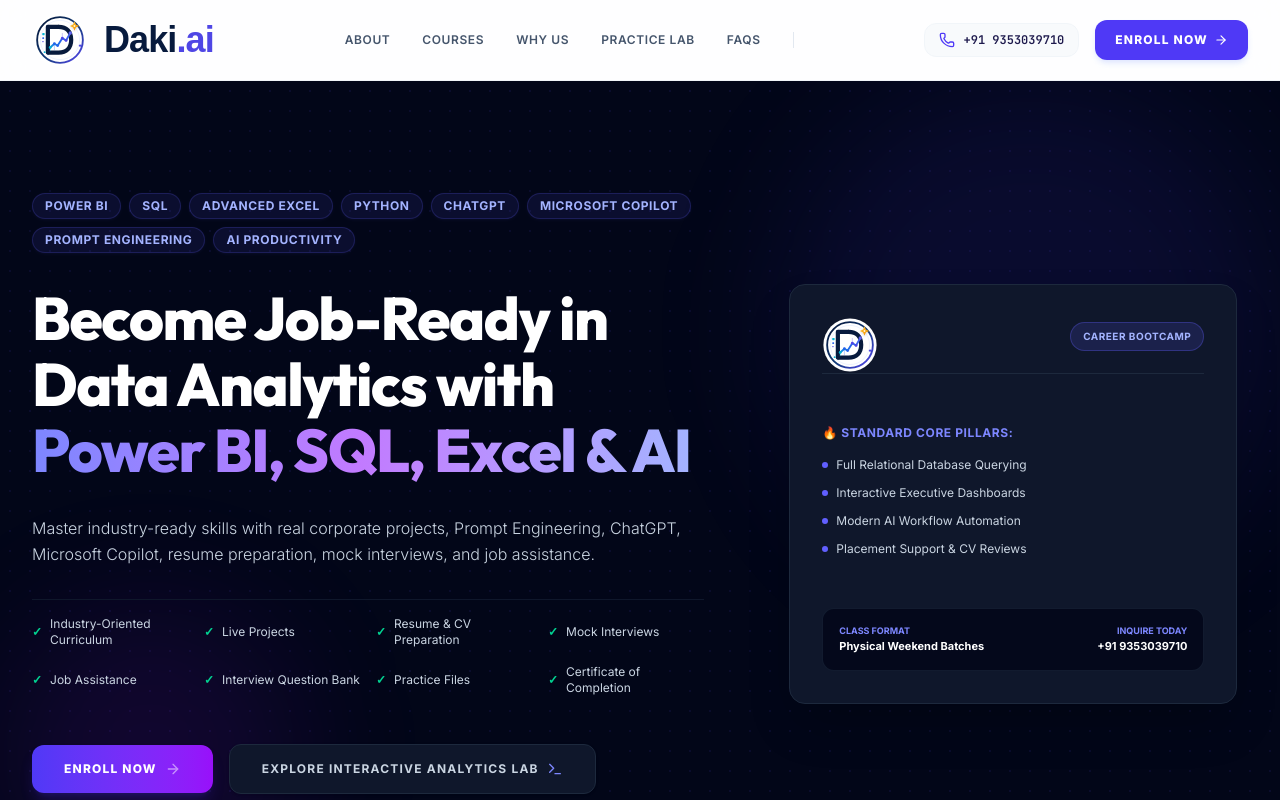
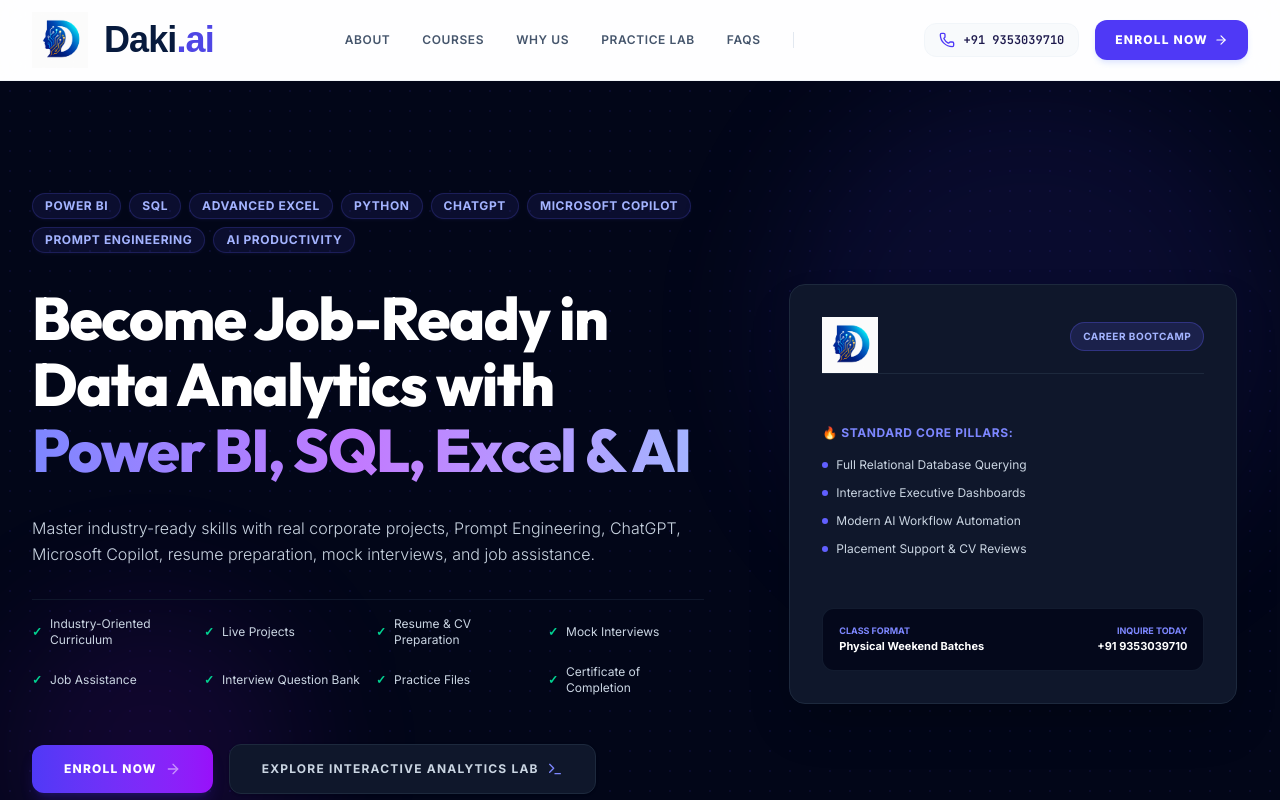
Before and after one commit to dakibengaluru-bot/daki-institute, a React (Vite) app: page / in a window 1280 px wide. Shown: the top 800 px of the page. Built offline with nearby package versions, Linux system fonts and the light colour scheme.

Commit message:
Update Logo.tsx

```diff
--- a/src/components/Logo.tsx
+++ b/src/components/Logo.tsx
@@ -1,4 +1,5 @@
 import React from 'react';
+import dakiAiLogo from '../WhatsApp Image 2026-08-17 at 4.38.13 PM.jpeg';
 
 interface LogoProps {
   className?: string;
@@ -15,288 +16,16 @@
 }: LogoProps) {
   const isDark = theme === 'dark';
 
+  // Daki.ai AI/Data logo
   const LogoIcon = () => (
-    <svg
-      viewBox="0 0 120 120"
-      className="h-14 w-14 shrink-0"
-      fill="none"
-      xmlns="http://www.w3.org/2000/svg"
-      aria-label="Daki.ai logo"
-    >
-      <defs>
-        {/* Main navy to violet gradient */}
-        <linearGradient
-          id="dakiMain"
-          x1="18"
-          y1="18"
-          x2="102"
-          y2="102"
-          gradientUnits="userSpaceOnUse"
-        >
-          <stop offset="0%" stopColor="#071A3D" />
-          <stop offset="55%" stopColor="#123B78" />
-          <stop offset="100%" stopColor="#4F46E5" />
-        </linearGradient>
-
-        {/* Data blue gradient */}
-        <linearGradient
-          id="dakiData"
-          x1="30"
-          y1="90"
-          x2="92"
-          y2="35"
-          gradientUnits="userSpaceOnUse"
-        >
-          <stop offset="0%" stopColor="#06B6D4" />
-          <stop offset="50%" stopColor="#2563EB" />
-          <stop offset="100%" stopColor="#6366F1" />
-        </linearGradient>
-
-        {/* Gold AI gradient */}
-        <linearGradient
-          id="dakiGold"
-          x1="70"
-          y1="20"
-          x2="90"
-          y2="40"
-          gradientUnits="userSpaceOnUse"
-        >
-          <stop offset="0%" stopColor="#FFD34E" />
-          <stop offset="100%" stopColor="#F59E0B" />
-        </linearGradient>
-
-        {/* Soft shadow */}
-        <filter
-          id="dakiShadow"
-          x="-30%"
-          y="-30%"
-          width="160%"
-          height="160%"
-        >
-          <feDropShadow
-            dx="0"
-            dy="2"
-            stdDeviation="2"
-            floodColor="#071A3D"
-            floodOpacity="0.18"
-          />
-        </filter>
-      </defs>
-
-      {/* White base */}
-      <circle
-        cx="60"
-        cy="60"
-        r="57"
-        fill="white"
-      />
-
-      {/* Complete outer circle */}
-      <circle
-        cx="60"
-        cy="60"
-        r="49"
-        stroke="url(#dakiMain)"
-        strokeWidth="4"
-      />
-
-      {/* Inner subtle orbit */}
-      <circle
-        cx="60"
-        cy="60"
-        r="42"
-        stroke="#2563EB"
-        strokeWidth="1"
-        opacity="0.18"
-      />
-
-      {/* ========================= */}
-      {/* DATA-BASED D MONOGRAM     */}
-      {/* ========================= */}
-
-      {/* Vertical spine of D */}
-      <path
-        d="M34 32V87"
-        stroke="#071A3D"
-        strokeWidth="9"
-        strokeLinecap="round"
-      />
-
-      {/* Top D connection */}
-      <path
-        d="M35 32H57"
-        stroke="#071A3D"
-        strokeWidth="9"
-        strokeLinecap="round"
-      />
-
-      {/* D outer curve */}
-      <path
-        d="M57 32C74 32 84 42 84 59.5C84 77 74 87 57 87H35"
-        stroke="#071A3D"
-        strokeWidth="9"
-        strokeLinecap="round"
-        strokeLinejoin="round"
-      />
-
-      {/* ========================= */}
-      {/* DATA VISUALIZATION INSIDE */}
-      {/* ========================= */}
-
-      {/* Rising analytics line */}
-      <path
-        d="M39 76L48 68L55 72L65 56L73 61L82 45"
-        stroke="url(#dakiData)"
-        strokeWidth="4"
-        strokeLinecap="round"
-        strokeLinejoin="round"
-      />
-
-      {/* Data nodes */}
-      <circle
-        cx="39"
-        cy="76"
-        r="3"
-        fill="#06B6D4"
-      />
-
-      <circle
-        cx="48"
-        cy="68"
-        r="3"
-        fill="#2563EB"
-      />
-
-      <circle
-        cx="55"
-        cy="72"
-        r="3"
-        fill="#2563EB"
-      />
-
-      <circle
-        cx="65"
-        cy="56"
-        r="3"
-        fill="#4F46E5"
-      />
-
-      <circle
-        cx="73"
-        cy="61"
-        r="3"
-        fill="#4F46E5"
-      />
-
-      <circle
-        cx="82"
-        cy="45"
-        r="3.5"
-        fill="#6366F1"
-      />
-
-      {/* Small connecting data lines */}
-      <path
-        d="M39 76L39 84"
-        stroke="#06B6D4"
-        strokeWidth="1.5"
-        opacity="0.6"
-      />
-
-      <path
-        d="M48 68L48 82"
-        stroke="#2563EB"
-        strokeWidth="1.5"
-        opacity="0.45"
-      />
-
-      <path
-        d="M65 56L65 45"
-        stroke="#4F46E5"
-        strokeWidth="1.5"
-        opacity="0.4"
-      />
-
-      {/* ========================= */}
-      {/* AI SPARK                   */}
-      {/* ========================= */}
-
-      <g filter="url(#dakiShadow)">
-        <path
-          d="
-            M91 20
-            L94 27
-            L101 30
-            L94 33
-            L91 40
-            L88 33
-            L81 30
-            L88 27
-            Z
-          "
-          fill="url(#dakiGold)"
-        />
-
-        <circle
-          cx="91"
-          cy="30"
-          r="2"
-          fill="#FFF7D6"
-        />
-      </g>
-
-      {/* ========================= */}
-      {/* DIGITAL PIXELS             */}
-      {/* ========================= */}
-
-      <rect
-        x="22"
-        y="45"
-        width="5"
-        height="5"
-        rx="1"
-        fill="#06B6D4"
-      />
-
-      <rect
-        x="22"
-        y="54"
-        width="4"
-        height="4"
-        rx="1"
-        fill="#2563EB"
-      />
-
-      <rect
-        x="22"
-        y="62"
-        width="3"
-        height="3"
-        rx="1"
-        fill="#4F46E5"
-      />
-
-      {/* ========================= */}
-      {/* SMALL ORBIT POINTS         */}
-      {/* ========================= */}
-
-      <circle
-        cx="103"
-        cy="72"
-        r="2.5"
-        fill="#4F46E5"
-      />
-
-      <circle
-        cx="27"
-        cy="86"
-        r="2"
-        fill="#06B6D4"
-      />
-    </svg>
+    <img
+      src={dakiAiLogo}
+      alt="Daki.ai logo"
+      className="h-14 w-14 shrink-0 object-contain"
+    />
   );
 
-  /* ICON ONLY */
+  // Icon-only version
   if (variant === 'icon' || !showText) {
     return (
       <div className={className}>
@@ -305,7 +34,7 @@
     );
   }
 
-  /* FULL Daki.ai LOGO */
+  // Full Daki.ai branding
   return (
     <div
       className={`flex items-center gap-4 whitespace-nowrap ${className} ${
@@ -321,17 +50,11 @@
           textTransform: 'none',
         }}
       >
-        <span
-          className="text-[#071A3D]"
-          style={{ textTransform: 'none' }}
-        >
+        <span className="text-[#071A3D]">
           Daki
         </span>
 
-        <span
-          className="text-[#4F46E5]"
-          style={{ textTransform: 'none' }}
-        >
+        <span className="text-[#4F46E5]">
           .ai
         </span>
       </span>
```
